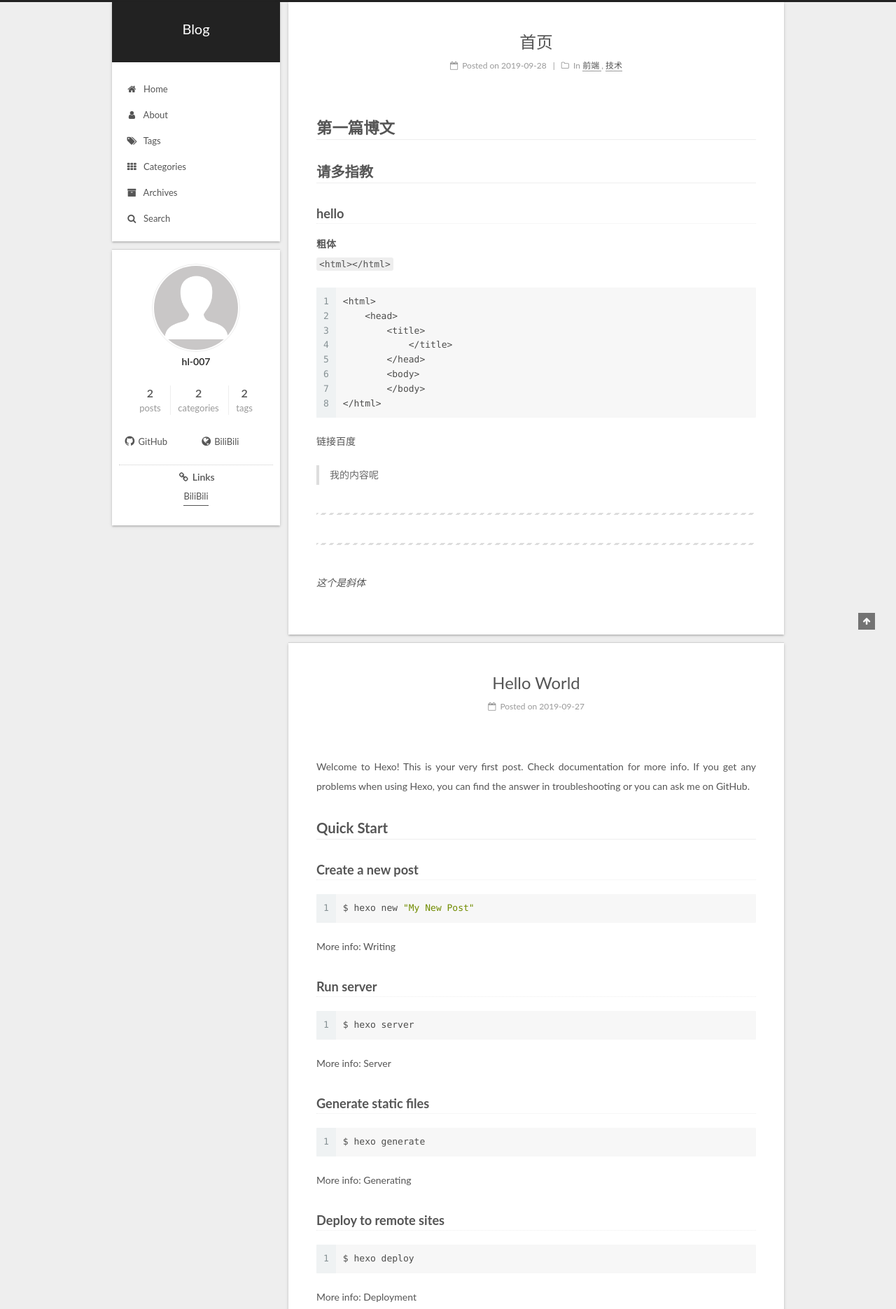
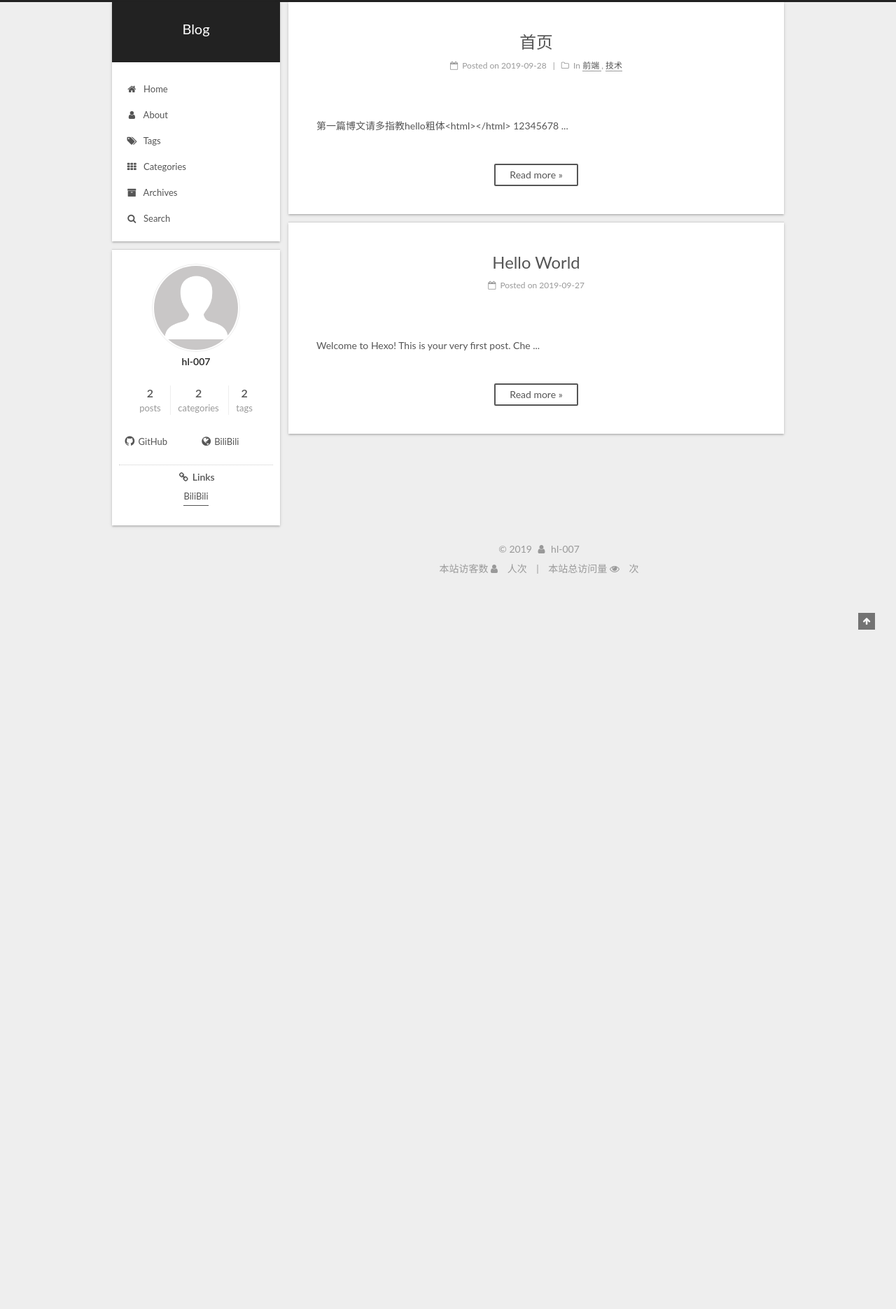
Before and after one commit to hl-007/hl-007.github.io, a plain HTML site: page index.html in a window 1280 px wide. Shown: the top 1871 px of the page at 70% size. After the commit the page ends 847 px from the top, so only its background shows below. Drawn offline with Linux system fonts and the light colour scheme; some packages are replaced by stand-ins of ours; a script that the page names is missing.

Commit message:
Site updated: 2019-09-28 16:28:24

```diff
--- a/css/main.css
+++ b/css/main.css
@@ -1835,7 +1835,7 @@ pre .javascript .function {
   width: 4px;
   height: 4px;
   border-radius: 50%;
-  background: #5e8a53;
+  background: #ff99cb;
 }
 .links-of-blogroll {
   font-size: 13px;
--- a/index.html
+++ b/index.html
@@ -395,18 +395,16 @@
 
 
 
-            <h1 id="第一篇博文"><a href="#第一篇博文" class="headerlink" title="第一篇博文"></a>第一篇博文</h1><h2 id="请多指教"><a href="#请多指教" class="headerlink" title="请多指教"></a>请多指教</h2><h3 id="hello"><a href="#hello" class="headerlink" title="hello"></a>hello</h3><p><strong>粗体</strong><br><code>&lt;html&gt;&lt;/html&gt;</code></p>
-<figure class="highlight plain"><table><tr><td class="gutter"><pre><span class="line">1</span><br><span class="line">2</span><br><span class="line">3</span><br><span class="line">4</span><br><span class="line">5</span><br><span class="line">6</span><br><span class="line">7</span><br><span class="line">8</span><br></pre></td><td class="code"><pre><span class="line">&lt;html&gt;</span><br><span class="line">    &lt;head&gt;</span><br><span class="line">        &lt;title&gt;</span><br><span class="line">	    &lt;/title&gt;</span><br><span class="line">	&lt;/head&gt;</span><br><span class="line">	&lt;body&gt;</span><br><span class="line">	&lt;/body&gt;</span><br><span class="line">&lt;/html&gt;</span><br></pre></td></tr></table></figure>
-
-<p><a href="https://www.baidu.com" target="_blank" rel="noopener">链接百度</a></p>
-<blockquote>
-<p>我的内容呢</p>
-</blockquote>
-<hr>
-<hr>
-<p><em>这个是斜体</em></p>
-
-
+          第一篇博文请多指教hello粗体&lt;html&gt;&lt;/html&gt;
+12345678
+          ...
+          <!--noindex-->
+          <div class="post-button text-center">
+            <a class="btn" href="/2019/09/28/first/#more" rel="contents">
+              Read more &raquo;
+            </a>
+          </div>
+          <!--/noindex-->
 
 
     </div>
@@ -524,21 +522,15 @@
 
 
 
-            <p>Welcome to <a href="https://hexo.io/" target="_blank" rel="noopener">Hexo</a>! This is your very first post. Check <a href="https://hexo.io/docs/" target="_blank" rel="noopener">documentation</a> for more info. If you get any problems when using Hexo, you can find the answer in <a href="https://hexo.io/docs/troubleshooting.html" target="_blank" rel="noopener">troubleshooting</a> or you can ask me on <a href="https://github.com/hexojs/hexo/issues" target="_blank" rel="noopener">GitHub</a>.</p>
-<h2 id="Quick-Start"><a href="#Quick-Start" class="headerlink" title="Quick Start"></a>Quick Start</h2><h3 id="Create-a-new-post"><a href="#Create-a-new-post" class="headerlink" title="Create a new post"></a>Create a new post</h3><figure class="highlight bash"><table><tr><td class="gutter"><pre><span class="line">1</span><br></pre></td><td class="code"><pre><span class="line">$ hexo new <span class="string">"My New Post"</span></span><br></pre></td></tr></table></figure>
-
-<p>More info: <a href="https://hexo.io/docs/writing.html" target="_blank" rel="noopener">Writing</a></p>
-<h3 id="Run-server"><a href="#Run-server" class="headerlink" title="Run server"></a>Run server</h3><figure class="highlight bash"><table><tr><td class="gutter"><pre><span class="line">1</span><br></pre></td><td class="code"><pre><span class="line">$ hexo server</span><br></pre></td></tr></table></figure>
-
-<p>More info: <a href="https://hexo.io/docs/server.html" target="_blank" rel="noopener">Server</a></p>
-<h3 id="Generate-static-files"><a href="#Generate-static-files" class="headerlink" title="Generate static files"></a>Generate static files</h3><figure class="highlight bash"><table><tr><td class="gutter"><pre><span class="line">1</span><br></pre></td><td class="code"><pre><span class="line">$ hexo generate</span><br></pre></td></tr></table></figure>
-
-<p>More info: <a href="https://hexo.io/docs/generating.html" target="_blank" rel="noopener">Generating</a></p>
-<h3 id="Deploy-to-remote-sites"><a href="#Deploy-to-remote-sites" class="headerlink" title="Deploy to remote sites"></a>Deploy to remote sites</h3><figure class="highlight bash"><table><tr><td class="gutter"><pre><span class="line">1</span><br></pre></td><td class="code"><pre><span class="line">$ hexo deploy</span><br></pre></td></tr></table></figure>
-
-<p>More info: <a href="https://hexo.io/docs/deployment.html" target="_blank" rel="noopener">Deployment</a></p>
-
-
+          Welcome to Hexo! This is your very first post. Che
+          ...
+          <!--noindex-->
+          <div class="post-button text-center">
+            <a class="btn" href="/2019/09/27/hello-world/#more" rel="contents">
+              Read more &raquo;
+            </a>
+          </div>
+          <!--/noindex-->
 
 
     </div>
@@ -734,7 +726,7 @@
 
 
 <div class="busuanzi-count">
-  <script async src="https://dn-lbstatics.qbox.me/busuanzi/2.3/busuanzi.pure.mini.js"></script>
+  <script async src="https://busuanzi.ibruce.info/busuanzi/2.3/busuanzi.pure.mini.js"></script>
 
 
     <span class="site-uv">
```
Also changed, not shown: 2019/09/27/hello-world/index.html (+1 -1 lines), 2019/09/28/first/index.html (+1 -1 lines), about/index.html (+1 -1 lines), archives/2019/09/index.html (+1 -1 lines), archives/2019/index.html (+1 -1 lines), archives/index.html (+1 -1 lines), categories/index.html (+1 -1 lines), categories/前端/index.html (+1 -1 lines), categories/前端/技术/index.html (+1 -1 lines), tags/index.html (+1 -1 lines), tags/分享/index.html (+1 -1 lines), tags/博客/index.html (+1 -1 lines).
